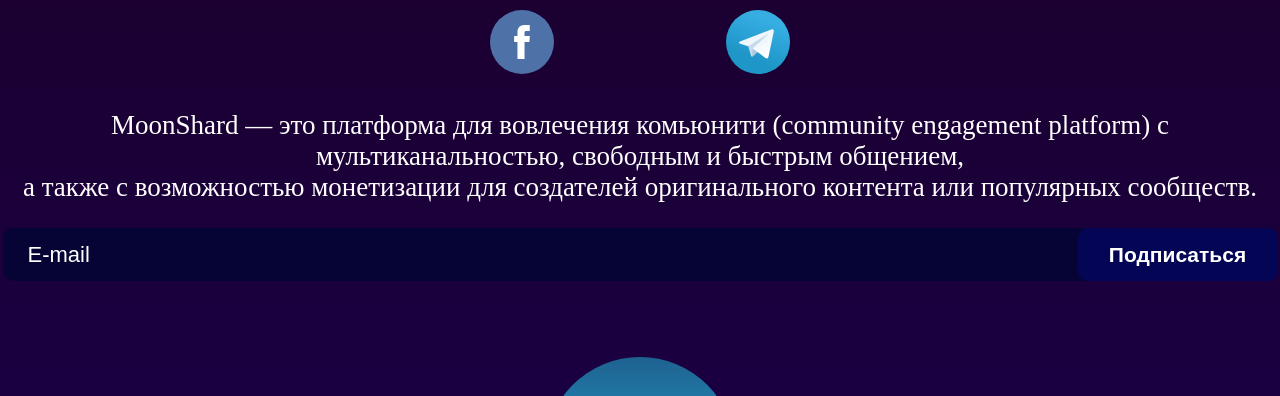
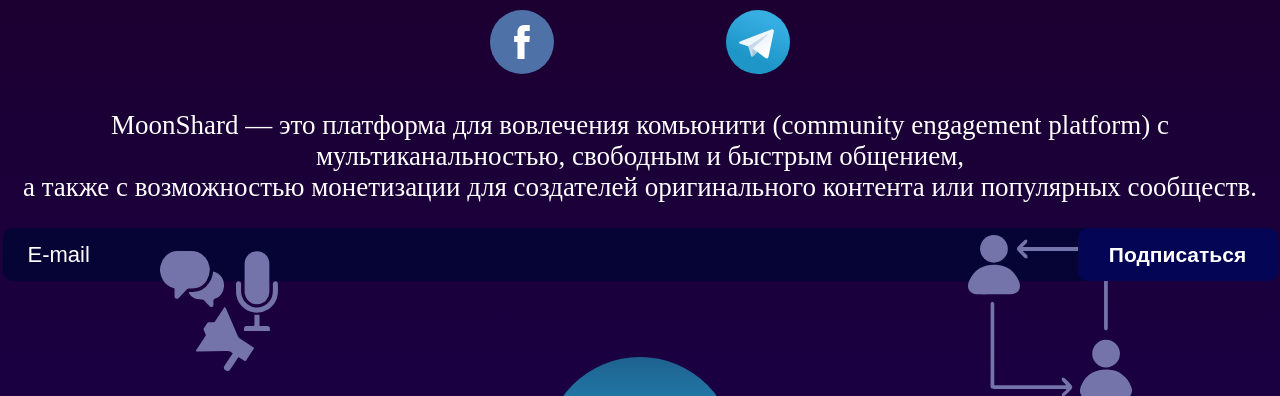
Before and after one commit to MoonSHRD/landing, a plain HTML site: page index.html in a window 1280 px wide. Shown: the part 42-438 px from the top of the page. Drawn offline with Linux system fonts and the light colour scheme.

Commit message:
feat: benefits

```diff
--- a/css/style.css
+++ b/css/style.css
@@ -12,6 +12,7 @@
 }
 
 #content {
+  position: relative;
   display: flex;
   flex-direction: column;
   align-items: center;
@@ -42,6 +43,34 @@
 
 .icon[data-icon='tg'] {
   background: url(../svg/tg.svg);
+}
+
+.icon[data-icon='comment'] {
+  position: absolute;
+  top: 0;
+  left: 0;
+  background: url(../svg/comment.svg) no-repeat;
+}
+
+.icon[data-icon='mic'] {
+  position: absolute;
+  top: 0;
+  right: 0;
+  height: 80px;
+  background: url(../svg/mic.svg) no-repeat;
+}
+
+.icon[data-icon='share'] {
+  position: absolute;
+  bottom: 20px;
+  right: 40px;
+  background: url(../svg/share.svg) no-repeat;
+}
+
+.icon[data-icon='p2p'] {
+  background: url(../svg/p2p.svg) no-repeat;
+  height: 164px;
+  width: 164px;
 }
 
 #email {
@@ -107,3 +136,33 @@
   text-decoration: none;
   background: linear-gradient(0deg, #2bc7ee, #1e6190);
 }
+
+#benefit-1,
+#benefit-2 {
+  position: absolute;
+  display: flex;
+  flex-direction: column;
+  align-items: center;
+  bottom: 100px;
+  width: 270px;
+  font-size: 25px;
+  text-align: center;
+}
+
+#benefit-1 {
+  left: 95px;
+}
+
+#benefit-2 {
+  right: 95px;
+}
+
+#benefit-icons {
+  width: 140px;
+  height: 140px;
+  position: relative;
+}
+
+#benefit-2__title {
+  margin-top: 20px;
+}
--- a/index.html
+++ b/index.html
@@ -34,6 +34,18 @@
         <button id="email__submit">Подписаться</button>
       </div>
       <a href="#" id="wp">WP</a>
+      <div id="benefit-1">
+        <div id="benefit-icons">
+          <div class="icon" data-icon="comment"></div>
+          <div class="icon" data-icon="mic"></div>
+          <div class="icon" data-icon="share"></div>
+        </div>
+        <p>Простое интерактивное общение</p>
+      </div>
+      <div id="benefit-2">
+        <div class="icon" data-icon="p2p"></div>
+        <p id="benefit-2__title">P2P платежи</p>
+      </div>
     </section>
   </body>
 </html>
```
Also changed, not shown: svg/comment.svg (added), svg/mic.svg (added), svg/p2p.svg (added), svg/share.svg (added).
